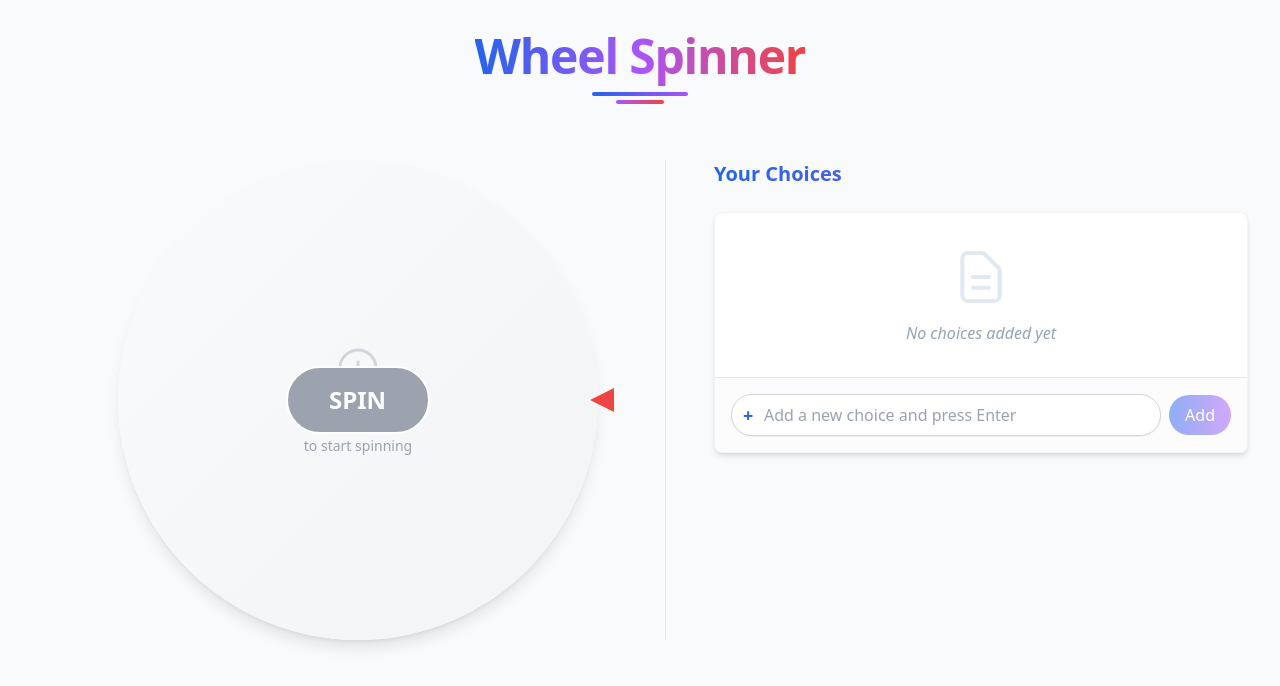
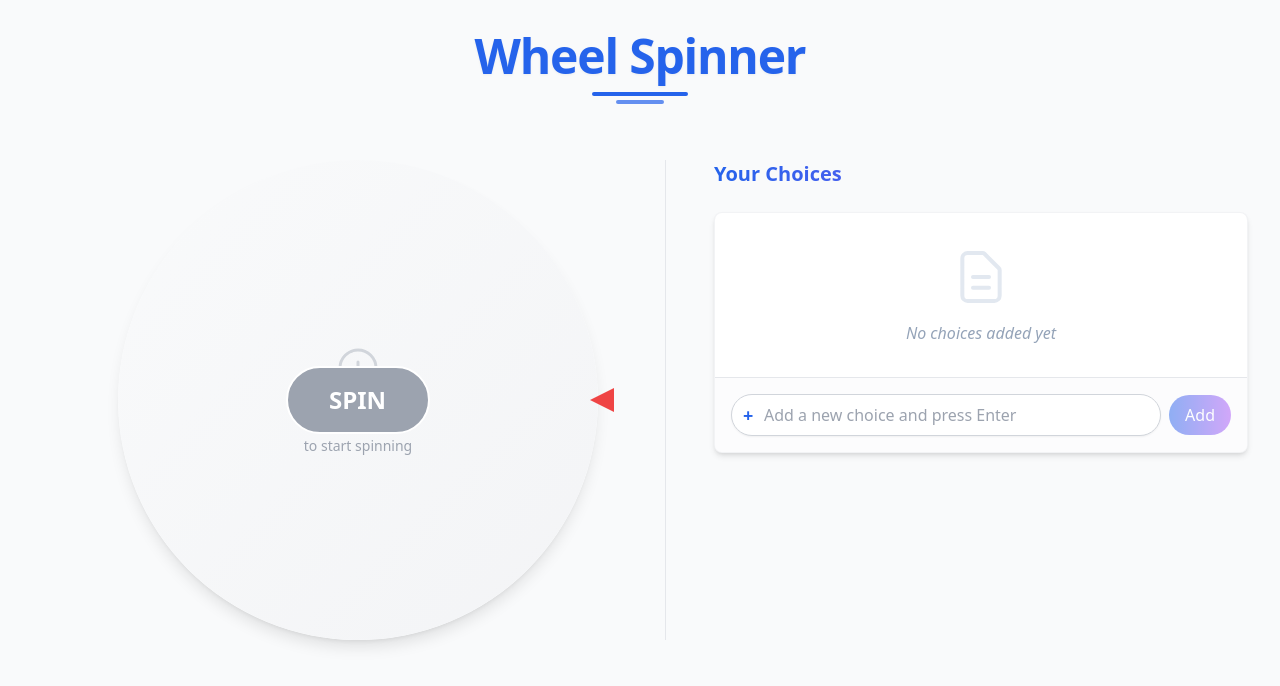
Before and after one commit to gpetiot/wheel-js, a React (Create React App) app: page / in a window 1280 px wide. Shown: the top 686 px of the page. Built offline with nearby package versions, Linux system fonts and the light colour scheme; the HTML template or start-up script is replaced by a standard one.

Commit message:
Style(header): replace gradient with solid blue color

```diff
--- a/src/components/WheelSpinner.js
+++ b/src/components/WheelSpinner.js
@@ -277,11 +277,11 @@ const WheelSpinner = () => {
   return (
     <div className="max-w-[1500px] mx-auto p-4 md:p-8 transition-all duration-300">
       <h1 className="text-center mb-16 md:mb-20 mt-0 relative">
-        <span className="text-4xl md:text-5xl font-bold tracking-tight bg-gradient-to-r from-blue-600 via-purple-500 to-red-500 bg-clip-text text-transparent drop-shadow-sm">
+        <span className="text-4xl md:text-5xl font-bold tracking-tight text-blue-600 drop-shadow-sm">
           Wheel Spinner
         </span>
-        <div className="absolute w-24 h-1 bg-gradient-to-r from-blue-600 to-purple-500 bottom-[-16px] left-1/2 -translate-x-1/2 rounded-full"></div>
-        <div className="absolute w-12 h-1 bg-gradient-to-r from-purple-500 to-red-500 bottom-[-24px] left-1/2 -translate-x-1/2 rounded-full"></div>
+        <div className="absolute w-24 h-1 bg-blue-600 bottom-[-16px] left-1/2 -translate-x-1/2 rounded-full"></div>
+        <div className="absolute w-12 h-1 bg-blue-600/70 bottom-[-24px] left-1/2 -translate-x-1/2 rounded-full"></div>
       </h1>
 
       <div className={`flex flex-col md:flex-row transition-all duration-300 ${showDebug ? 'ml-[350px] md:ml-[100px] lg:ml-[50px]' : 'ml-0'}`}>
@@ -333,7 +333,7 @@ const WheelSpinner = () => {
             <div className="w-full max-w-[480px] mx-auto py-5 px-6 text-center relative animate-[fadeIn_0.5s_ease-in,pulseScale_1s_ease-in-out] bg-white/80 backdrop-blur-sm rounded-xl shadow-md">
               <div className="text-lg text-slate-600 font-medium">The wheel has chosen:</div>
               <div className="relative mt-3 pb-3">
-                <strong className="block text-3xl font-bold bg-gradient-to-r from-blue-600 via-purple-500 to-red-500 bg-clip-text text-transparent drop-shadow-sm">
+                <strong className="block text-3xl font-bold bg-gradient-to-r from-blue-600 to-purple-500 bg-clip-text text-transparent drop-shadow-sm">
                   {result}
                 </strong>
                 <div className="absolute bottom-0 left-1/2 w-4/5 h-[2px] bg-gradient-to-r from-transparent via-purple-500/50 to-transparent -translate-x-1/2"></div>
```
